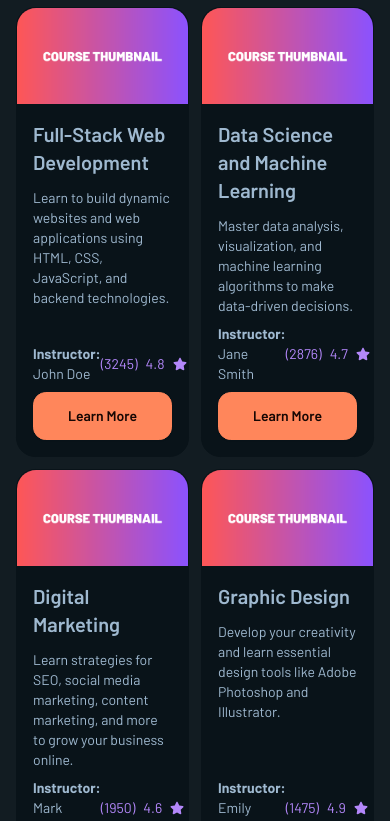
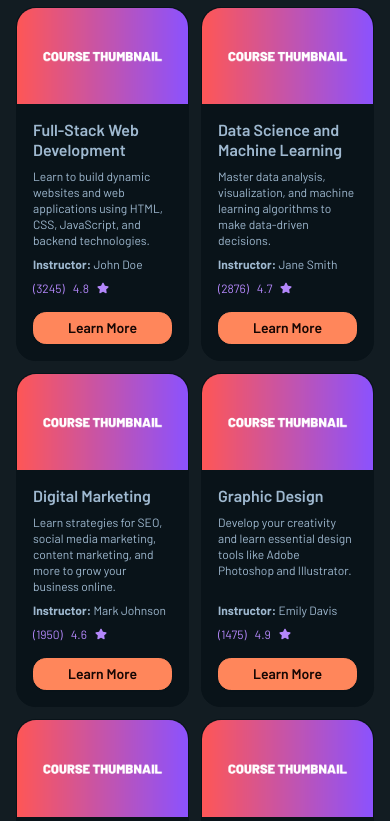
Before and after one commit to taseenjeem/IntelliPath, a Next.js app: page / in a window 390 px wide. Shown: the part 2300-3121 px from the top of the page. Built offline with nearby package versions, Linux system fonts and the light colour scheme; no server answers.

Commit message:
added responsiveness in course cards

```diff
--- a/components/global/cards/CourseCard.jsx
+++ b/components/global/cards/CourseCard.jsx
@@ -15,16 +15,18 @@ const CourseCard = ({ courseDetails }) => {
         />
       </figure>
       <div className="card-body">
-        <h2 className="card-title">{courseDetails?.title}</h2>
-        <p>{courseDetails?.description}</p>
-        <div className="flex justify-between">
-          <span>
-            <strong>Instructor: </strong>{" "}
+        <h2 className="text-base md:text-xl font-semibold leading-tight md:leading-normal">
+          {courseDetails?.title}
+        </h2>
+        <p className="text-xs md:text-base">{courseDetails?.description}</p>
+        <div className="flex flex-col md:flex-row justify-between">
+          <span className="text-xs md:text-base">
+            <strong>Instructor: </strong>
             <span className="link-hover cursor-pointer">
               {courseDetails?.instructor}
             </span>
           </span>
-          <span className="flex items-center gap-2 text-accent">
+          <span className="flex items-center gap-2 text-accent text-xs md:text-base mt-2 md:mt-0">
             <span className="cursor-pointer" title="Total reviews">
               ({courseDetails?.reviews})
             </span>{" "}
@@ -35,8 +37,11 @@ const CourseCard = ({ courseDetails }) => {
           </span>
         </div>
 
-        <div className="card-actions w-full md:mt-5">
-          <Link href={courseDetails?.slug} className="btn btn-primary w-full">
+        <div className="card-actions w-full md:mt-5 mt-2">
+          <Link
+            href={courseDetails?.slug}
+            className="btn btn-sm md:btn-md btn-primary w-full"
+          >
             Learn More
           </Link>
         </div>
```
